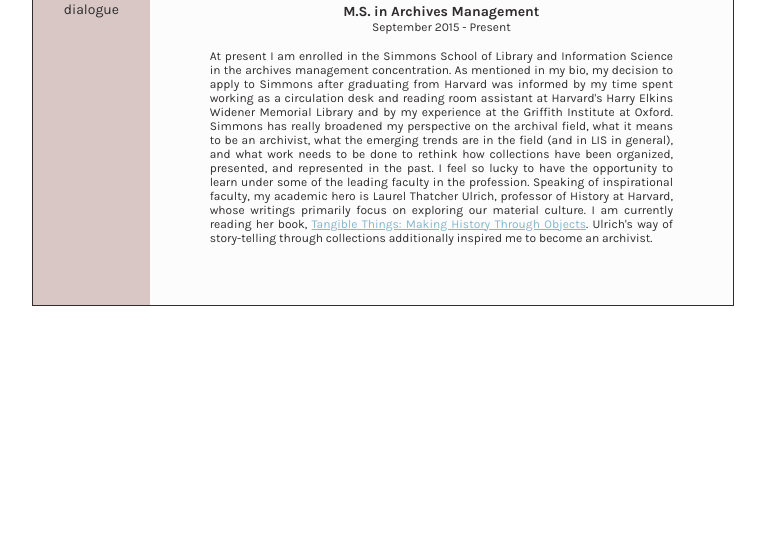
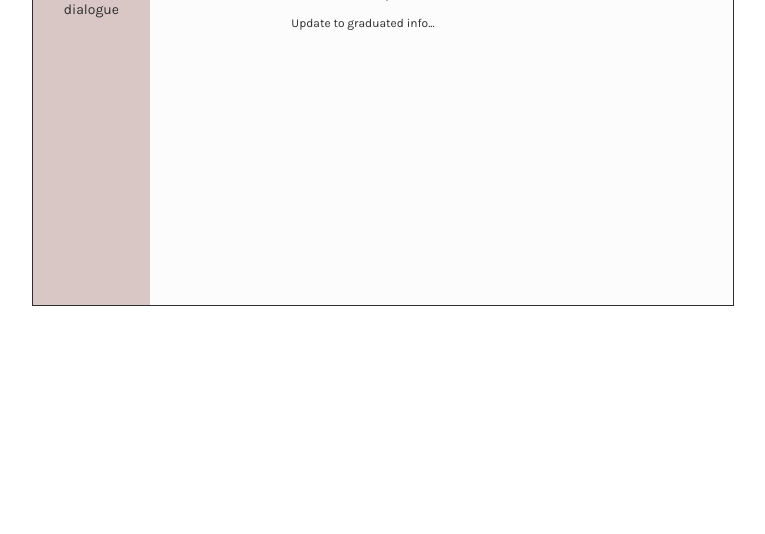
Before and after one commit to alejandradean/alejandradean.com, a plain HTML site: page public/simmons.html in a window 1280 px wide. Shown: the part 266-800 px from the top of the page, without its empty margins (257-1022 px from the left). Drawn offline with nearby package versions, Linux system fonts and the light colour scheme.

Commit message:
Updated text

```diff
--- a/public/simmons.html
+++ b/public/simmons.html
@@ -63,7 +63,7 @@
           <img id="simmons" src="simmons.png" alt="Simmons College logo">
           <h1>M.S. in Archives Management</h1>
           <h5>September 2015 - Present</h5>
-          <p>At present I am enrolled in the Simmons School of Library and Information Science in the archives management concentration. As mentioned in my bio, my decision to apply to Simmons after graduating from Harvard was informed by my time spent working as a circulation desk and reading room assistant at Harvard's Harry Elkins Widener Memorial Library and by my experience at the Griffith Institute at Oxford. Simmons has really broadened my perspective on the archival field, what it means to be an archivist, what the emerging trends are in the field (and in LIS in general), and what work needs to be done to rethink how collections have been organized, presented, and represented in the past. I feel so lucky to have the opportunity to learn under some of the leading faculty in the profession. Speaking of inspirational faculty, my academic hero is Laurel Thatcher Ulrich, professor of History at Harvard, whose writings primarily focus on exploring our material culture. I am currently reading her book, <a href="http://www.worldcat.org/oclc/878299436">Tangible Things: Making History Through Objects</a>. Ulrich's way of story-telling through collections additionally inspired me to become an archivist.</p>
+          <p>Update to graduated info...</p>
         </div>
       </div>
     </div>
```
